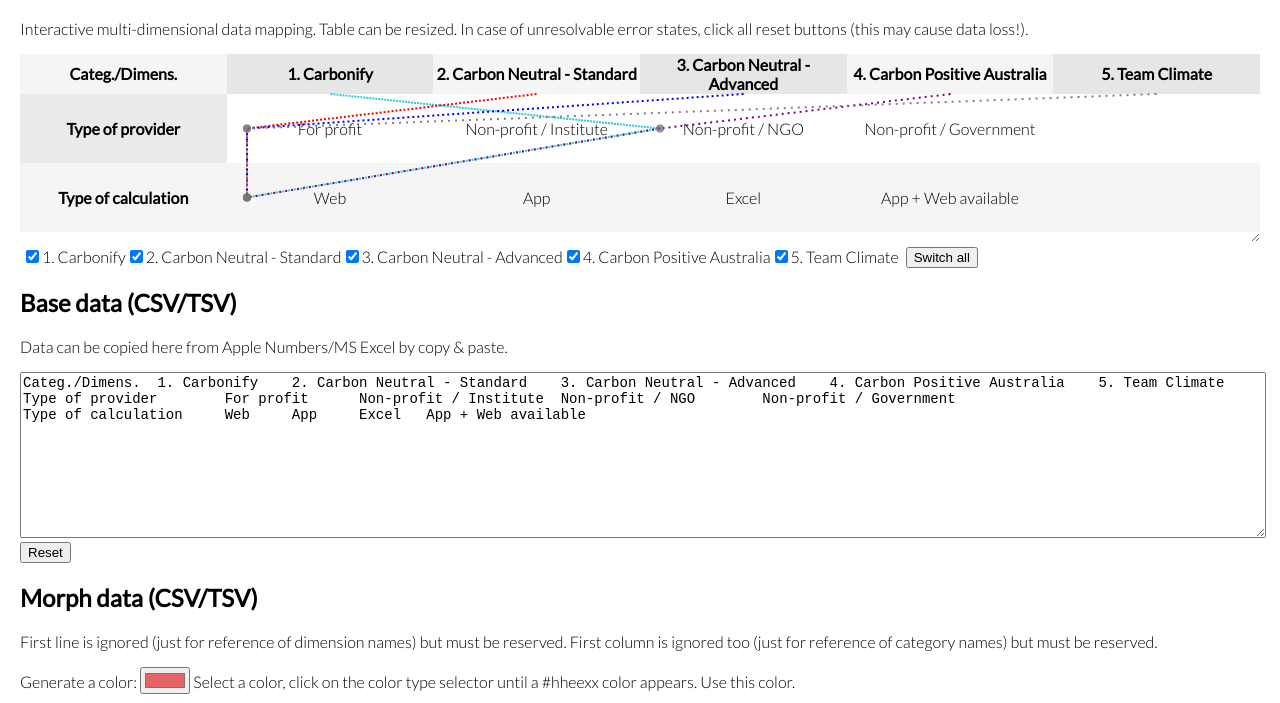
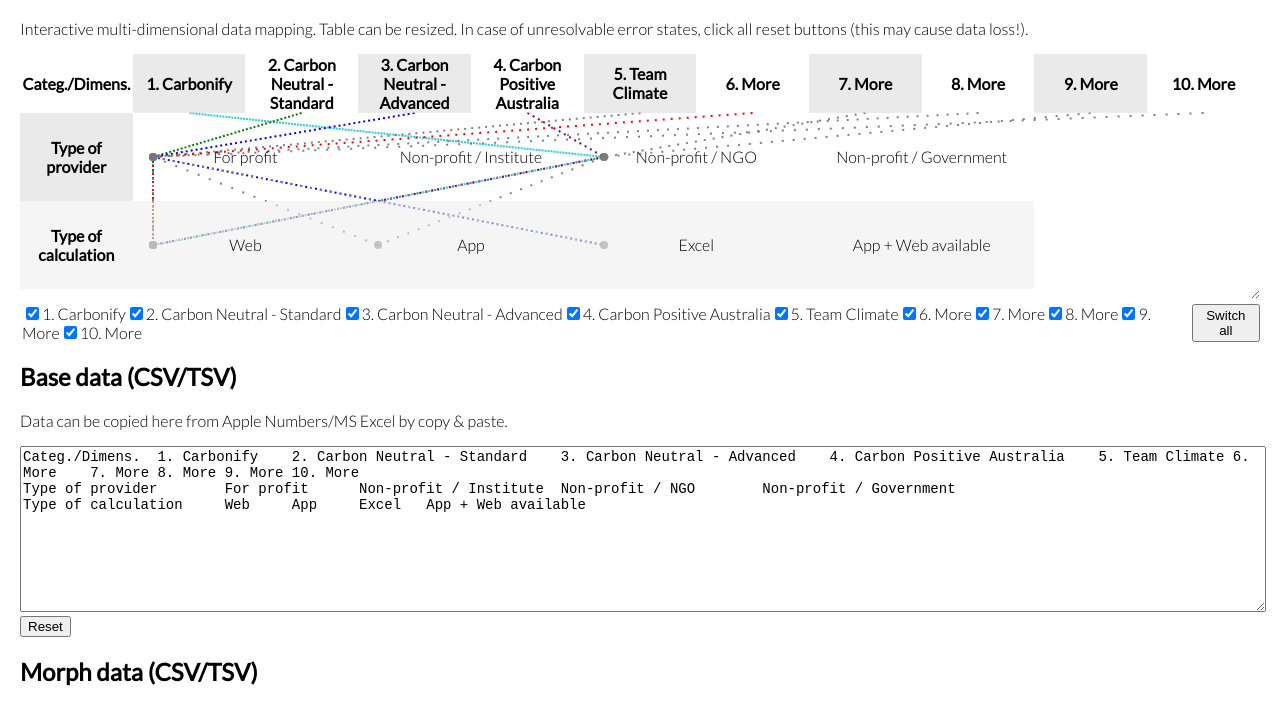
Before and after one commit to kyr0/morphologic-box, a website: page index.html in a window 1280 px wide. Shown: the part 83-786 px from the top of the page. Drawn offline with Linux system fonts and the light colour scheme.

Commit message:
feat: upscaling options

```diff
--- a/index.css
+++ b/index.css
@@ -36,7 +36,7 @@
 
 #graph {
     position: absolute;
-    z-index: 1;
+    z-index:  -1;
 }
 
 th, .category {
--- a/report.js
+++ b/report.js
@@ -1,12 +1,12 @@
 
-const baseDataDefaultValue = `Categ./Dimens.	1. Carbonify	2. Carbon Neutral - Standard	3. Carbon Neutral - Advanced	4. Carbon Positive Australia	5. Team Climate
+const baseDataDefaultValue = `Categ./Dimens.	1. Carbonify	2. Carbon Neutral - Standard	3. Carbon Neutral - Advanced	4. Carbon Positive Australia	5. Team Climate	6. More	7. More	8. More	9. More	10. More
 Type of provider	For profit	Non-profit / Institute	Non-profit / NGO	Non-profit / Government
-Type of calculation	Web	App	Excel	App + Web available	`
+Type of calculation	Web	App	Excel	App + Web available						`
 
-const morphDataDefaultValue = `Categ./Dimens.	1. Carbonify	2. Carbon Neutral - Standard	3. Carbon Neutral - Advanced	4. Carbon Positive Australia	5. Team Climate
-Line Color (hex)	#2DCBD7	red	blue	purple	grey
-Type of provider	Non-profit / NGO	For profit	For profit	Non-profit / NGO	For profit
-Type of calculation	Web	Web	Web	Web	Web`
+const morphDataDefaultValue = `Categ./Dimens.	1. Carbonify	2. Carbon Neutral - Standard	3. Carbon Neutral - Advanced	4. Carbon Positive Australia	5. Team Climate	6 Lol	7. More	8. More	9. More	10. More
+Line Color (hex)	#2DCBD7	Green	blue	purple	grey	Red	grey	grey	grey	grey
+Type of provider	Non-profit / NGO	For profit	For profit	Non-profit / NGO	For profit	For profit	Non-profit / NGO	For profit	Non-profit / NGO	For profit
+Type of calculation	Web	Web	Excel	Web	Web	Web	Web	Excel	App	App`
 
 const $ = (selector) => document.querySelector(selector)
 const svgNS = 'http://www.w3.org/2000/svg'
@@ -40,7 +40,7 @@
 
 // --- functions
 
-const getDuplicates = values => values.filter((item, index) => values.indexOf(item) != index)
+const getDuplicates = values => values.filter((item, index) => values.indexOf(item) !== index && item.trim() !== '')
 
 const showError = (name, ...msg) => {
     errors[name] = 'ERROR: ' + msg.map(value => value || 'undefined').join(' ')
@@ -138,15 +138,41 @@
     dimensionNames = []
     categoryNames = []
 
+    // pre-scan for max options length
+    let maxOptionsLength = 0
+    let dimensionsLength = 0
+    for (let i=0; i<tableData.length; i++) {
+        const rowData = tableData[i].filter((item) => item.trim() !== '')
+        if (i===0) {
+            dimensionsLength = rowData.length
+        } else {
+            if (rowData.length > maxOptionsLength) {
+                maxOptionsLength = rowData.length
+            }
+        }
+        console.log('rowData', rowData)
+    }
+    maxOptionsLength -= 1 // first column
+    dimensionsLength -= 1 // first column
+
+    // scale each option to multiple columns in case there are
+    // more more dimensions than options
+    let colspanForOptions = dimensionsLength % maxOptionsLength
+    if (colspanForOptions < 1) colspanForOptions = 1
+
     for (let i=0; i<tableData.length; i++) {
 
         const row = tableData[i]
-        let rowEl = document.createElement('tr')
+        let rowEl = document.createElement(i === 0 ? 'thead' : 'tr')
         let categoryName;
         let dimensionName;
 
         for (let j=0; j<row.length; j++) {
+
+            if (row[j].trim() === '') continue
+
             let td = document.createElement(i === 0 ? 'th' : 'td')
+
             td.innerHTML = row[j]
 
             if (i === 0) {
@@ -161,6 +187,11 @@
                     }
                 }
                 headingElMap[dimensionName] = td;
+            }
+
+            if (j > 0 && i > 0) {
+                // apply colSpan to option columns
+                td.colSpan = colspanForOptions
             }
 
             if (j === 0) {
```
Also changed, not shown: 1 other file.
